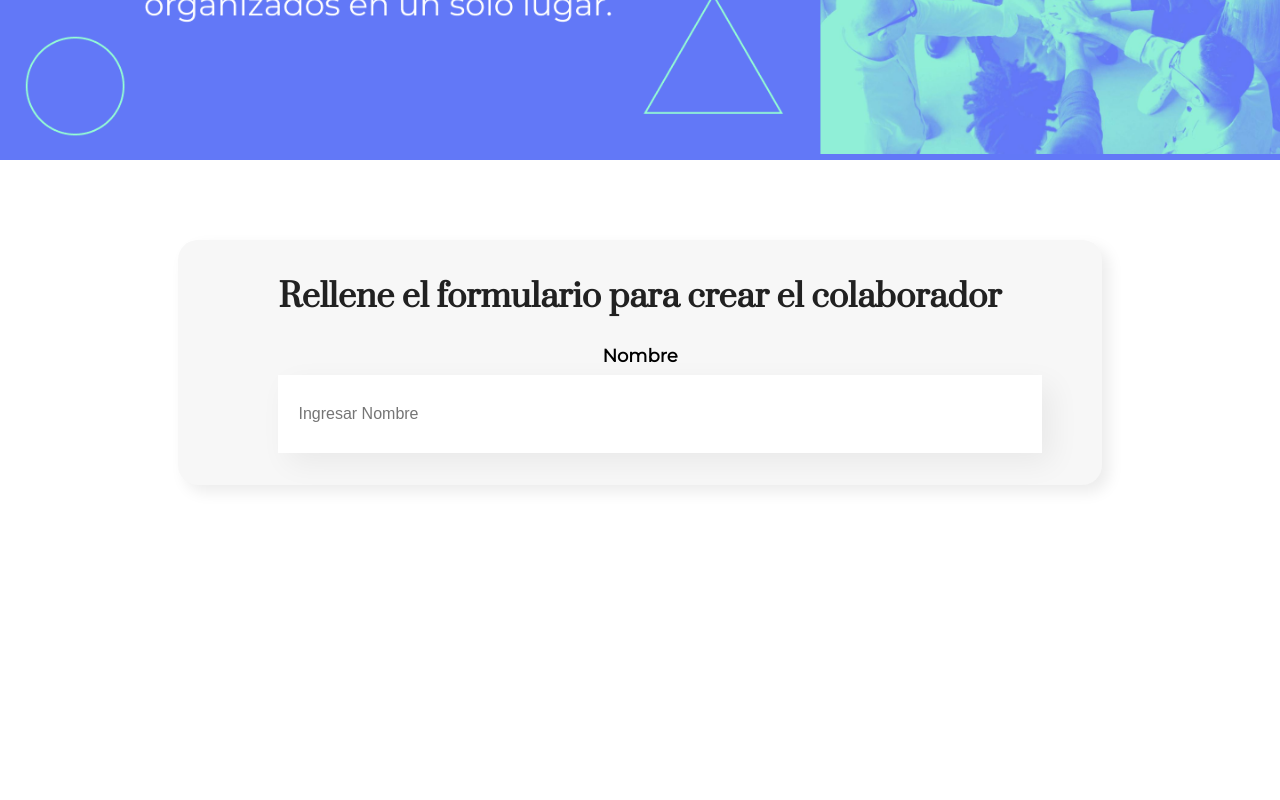
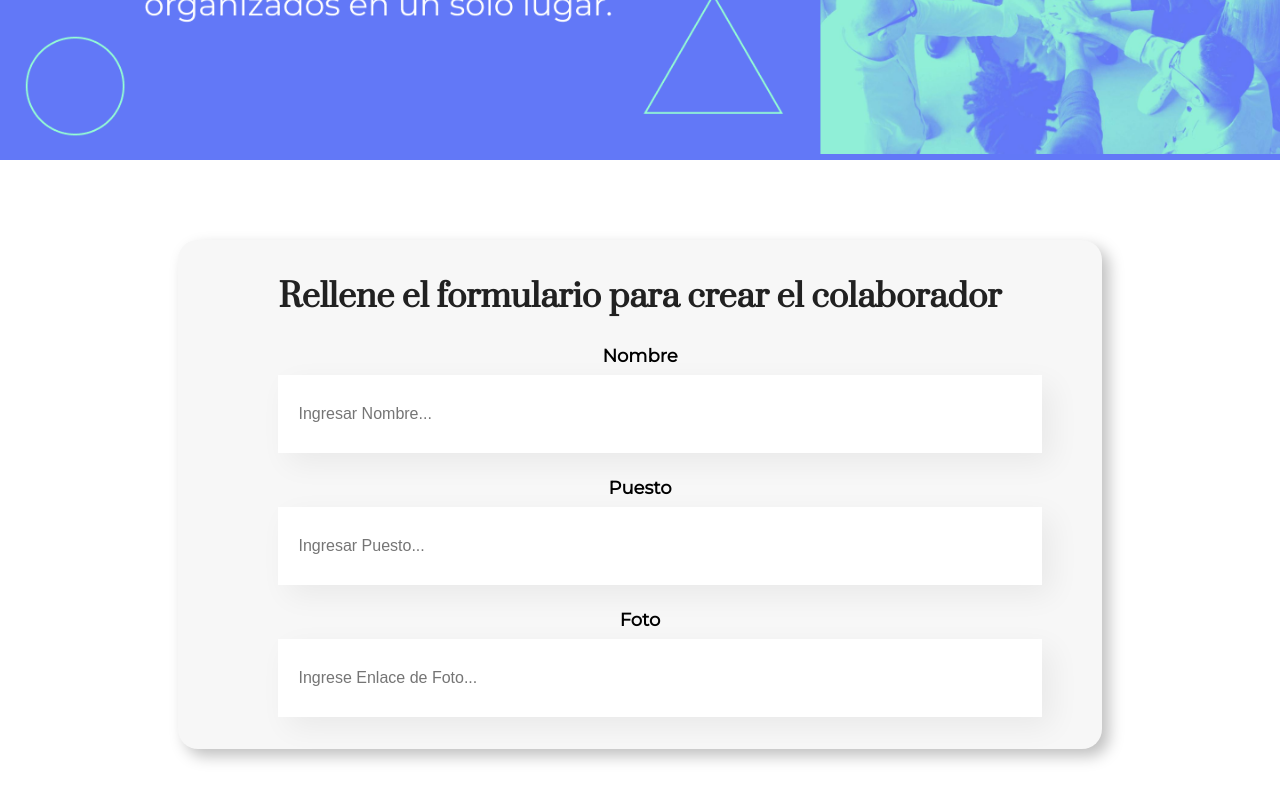
Before and after one commit to sebas-777/React-desarrollando-con-JavaScript, a React (Create React App) app in the folder org/: page / in a window 1280 px wide. Shown: the part 340-1140 px from the top of the page. Before the commit the page ends 905 px from the top, so only its background shows below. Built offline with nearby package versions, Linux system fonts and the light colour scheme.

Commit message:
[sc] work with props

```diff
--- a/org/src/components/FillText/index.js
+++ b/org/src/components/FillText/index.js
@@ -1,11 +1,13 @@
 import './FillText.css'
 
-const FillText = () =>{
-    return <div className =" fill-text">
-        <label htmlFor="">Nombre</label>
+const FillText = (props) =>{
+    console.log('datos:',props);
+    const placeHolderModificado = `${props.placeholder}...`;
+    return <div className ="fill-text">
+        <label htmlFor="">{props.title}</label>
         <input
         type="text"
-        placeholder="Ingresar Nombre"
+        placeholder={placeHolderModificado}
 
         />
     </div>
--- a/org/src/components/Form/Form.css
+++ b/org/src/components/Form/Form.css
@@ -7,7 +7,7 @@
 .form form{
     max-width: 80%;
     background-color:#f7f7f7;
-    box-shadow: 7px 7px 15px rgba(0,0,0, 0.08);
+    box-shadow: 7px 7px 15px rgba(0,0,0, 25%);
     border-radius: 20px;
     padding: 8px 100px;
 }
--- a/org/src/components/Form/Form.js
+++ b/org/src/components/Form/Form.js
@@ -5,7 +5,18 @@ const Form = () =>{
     return<section className = "form">
         <form action="">
             <h2>Rellene el formulario para crear el colaborador</h2>
-            <FillText />
+            <FillText
+            title='Nombre'
+            placeholder='Ingresar Nombre'
+            />
+            <FillText
+            title='Puesto'
+            placeholder='Ingresar Puesto'
+             />
+            <FillText
+            title='Foto'
+            placeholder='Ingrese Enlace de Foto'
+            />
         </form>
     </section>
 }
```
